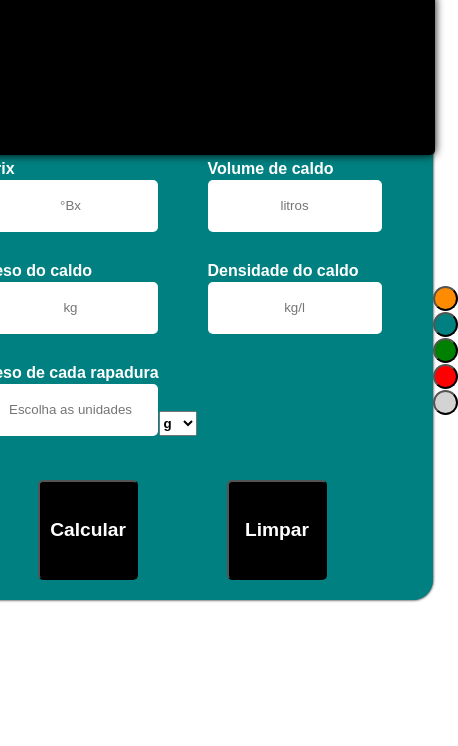
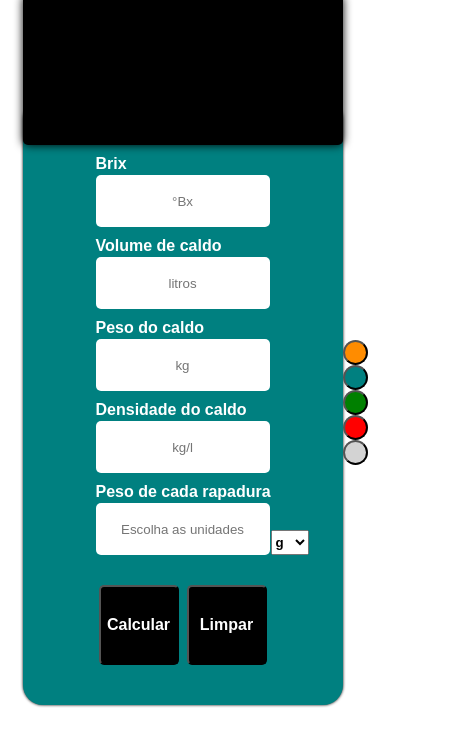
Before and after one commit to Natanaeldsan/calculadorrapaduras, a plain HTML site: page index.html in a window 390 px wide. Shown: the whole page, 458 px wide, since content can reach past the window. Drawn offline with Linux system fonts and the light colour scheme.

Commit message:
Add files via upload

```diff
--- a/style.css
+++ b/style.css
@@ -9,7 +9,6 @@ main {
   margin-top: 100px;
   overflow: visible;
 }
-
 .container {
   display: flex;
   flex-direction: column;
@@ -80,7 +79,6 @@ button:hover {
   height: 100px;
   margin: 20px;
 }
-
 .result {
   display: flex;
   margin-top: -105px;
@@ -124,3 +122,37 @@ input[type="number"]::-webkit-outer-spin-button {
   -webkit-appearance: none;
   margin: 0;
 }
+@media only screen and (max-width: 560px) {
+  .container {
+    width: 20rem;
+    height: auto;
+  }
+
+  .inputs {
+    grid-template-columns: auto;
+    grid-gap: 30px;
+    padding-top: 30px;
+  }
+  button {
+    width: 5rem;
+    height: 5rem;
+    padding: 2px;
+    font-size: 1rem;
+  }
+  .buttons {
+    width: auto;
+    display: grid;
+    grid-template-columns: auto auto;
+    grid-gap: 0.5rem;
+  }
+  .result {
+    width: 20rem;
+  }
+  .result:hover {
+    width: 21rem;
+  }
+  button:hover {
+    width: 5.1rem;
+    height: 5.1rem;
+  }
+}
```
